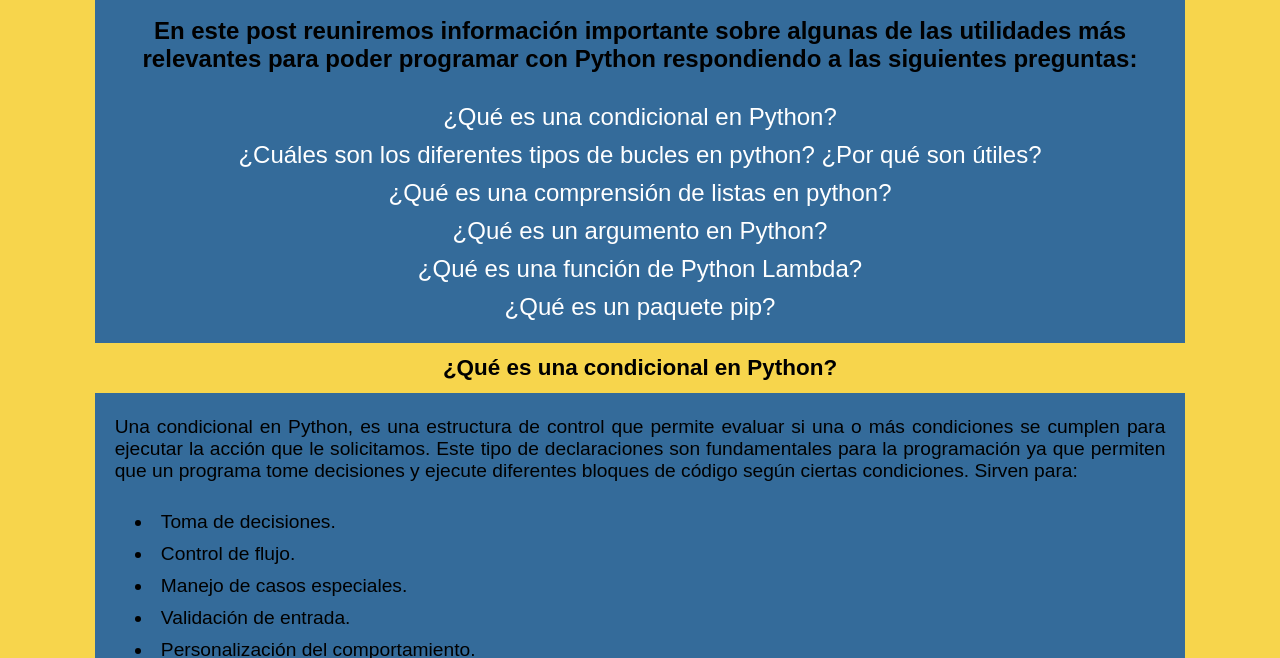
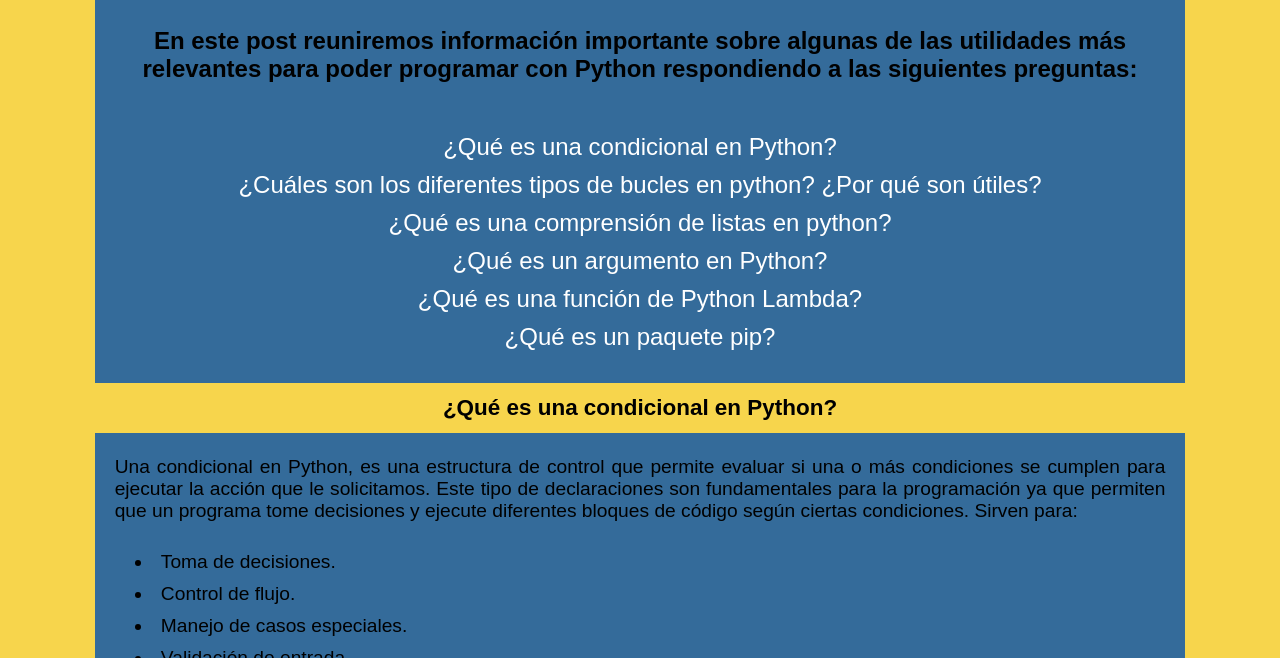
Before and after one commit to alharuty/Checkpoint5, a plain HTML site: page index.html in a window 1280 px wide. Shown: the part 142-800 px from the top of the page. Drawn offline with Linux system fonts and the light colour scheme; some icons are missing.

Commit message:
Update styles.css

```diff
--- a/styles.css
+++ b/styles.css
@@ -21,7 +21,10 @@ h3 {
     background-color: #f7d54c;
     line-height: 30px;
 }
-
+h2,
+.preguntas {
+    padding: 10px;
+}
 .contenedor-izquierdo,
 .contenedor-derecho {
     background-color: #f7d54c;
```
